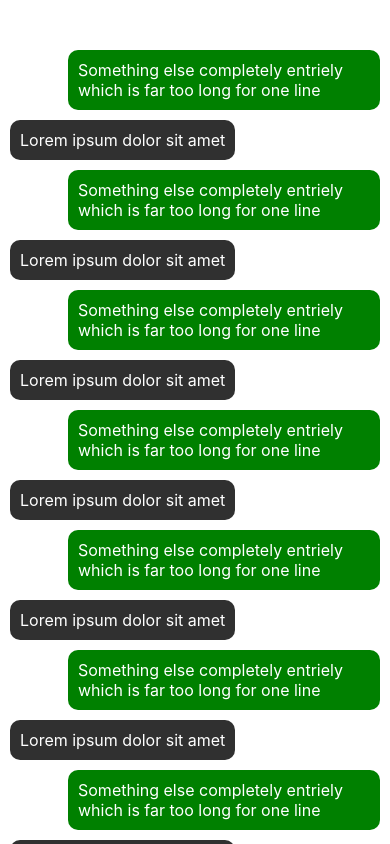
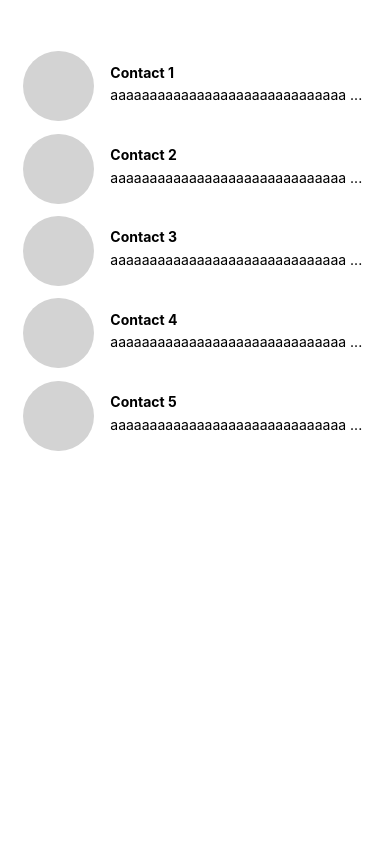
Before and after one commit to jrstrts/WhatsThatApp, a React Native app: screen / in a window 390 px wide. Built offline with nearby package versions, Linux system fonts and the light colour scheme.

Commit message:
Add contact and chats fragments
Added fragments to test the user component in a contact and chats screen.

```diff
--- a/App.js
+++ b/App.js
@@ -3,11 +3,12 @@ import {StatusBar} from 'expo-status-bar';
 import {StyleSheet, View, ScrollView} from 'react-native';
 import React from 'react';
 import MessageThread from './components/fragments/message-thread';
+import Chats from './components/fragments/chat';
 
 export default function App() {
   return (
     <View style={styles.container} >
-      <MessageThread />
+      <Chats />
     </View>
   );
 }
--- /dev/null
+++ b/components/fragments/chat.js
@@ -0,0 +1,21 @@
+/* eslint-disable max-len */
+
+import {ScrollView} from 'react-native';
+import React, {Component} from 'react';
+import User from '../elements/user';
+
+class Chats extends Component {
+  render() {
+    return (
+      <ScrollView>
+        <User contactName='Contact 1' msgText='aaaaaaaaaaaaaaaaaaaaaaaaaaaaaaadssssssssdfffff' />
+        <User contactName='Contact 2' msgText='aaaaaaaaaaaaaaaaaaaaaaaaaaaaaaadssssssssdfffff' />
+        <User contactName='Contact 3' msgText='aaaaaaaaaaaaaaaaaaaaaaaaaaaaaaadssssssssdfffff' />
+        <User contactName='Contact 4' msgText='aaaaaaaaaaaaaaaaaaaaaaaaaaaaaaadssssssssdfffff' />
+        <User contactName='Contact 5' msgText='aaaaaaaaaaaaaaaaaaaaaaaaaaaaaaadssssssssdfffff' />
+      </ScrollView>
+    );
+  }
+}
+
+export default Chats;
```
Also changed, not shown: components/fragments/contacts.js (added, +24 -0 lines).
